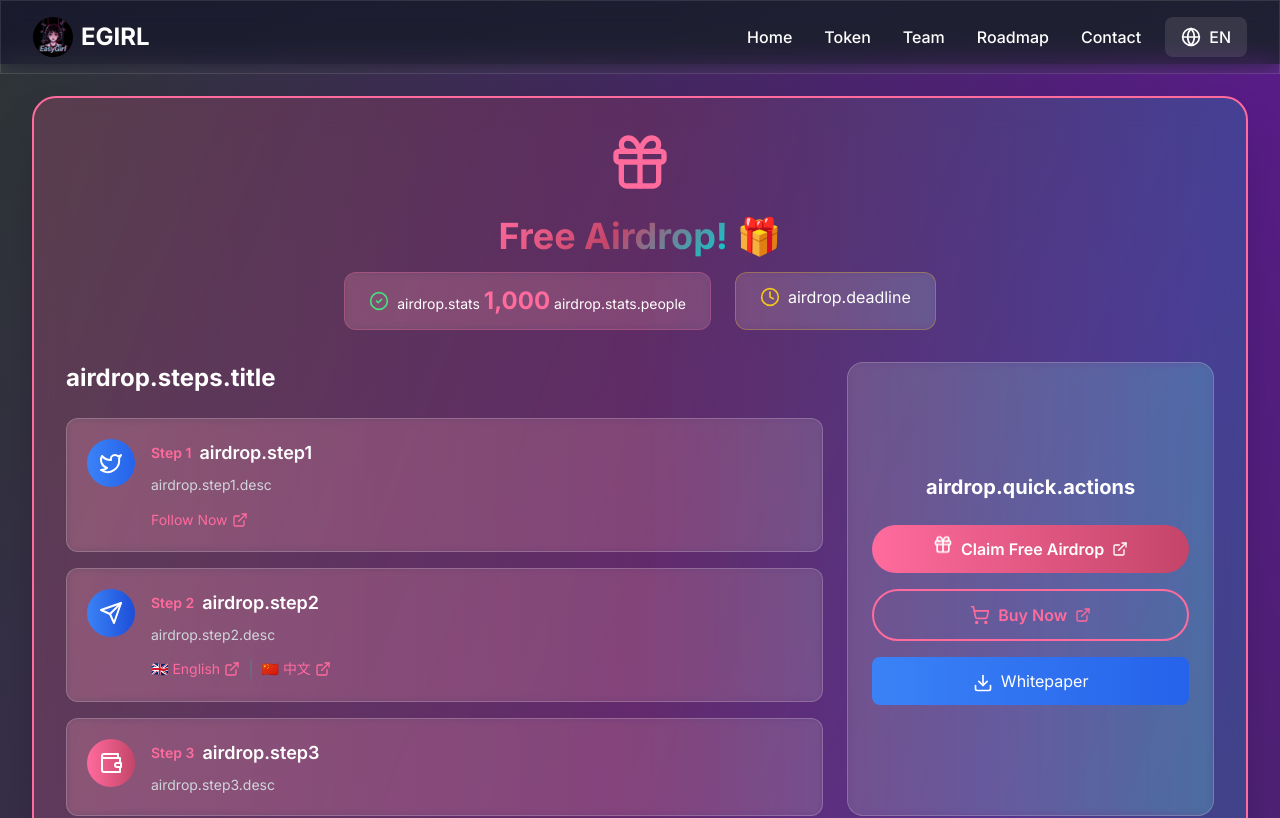
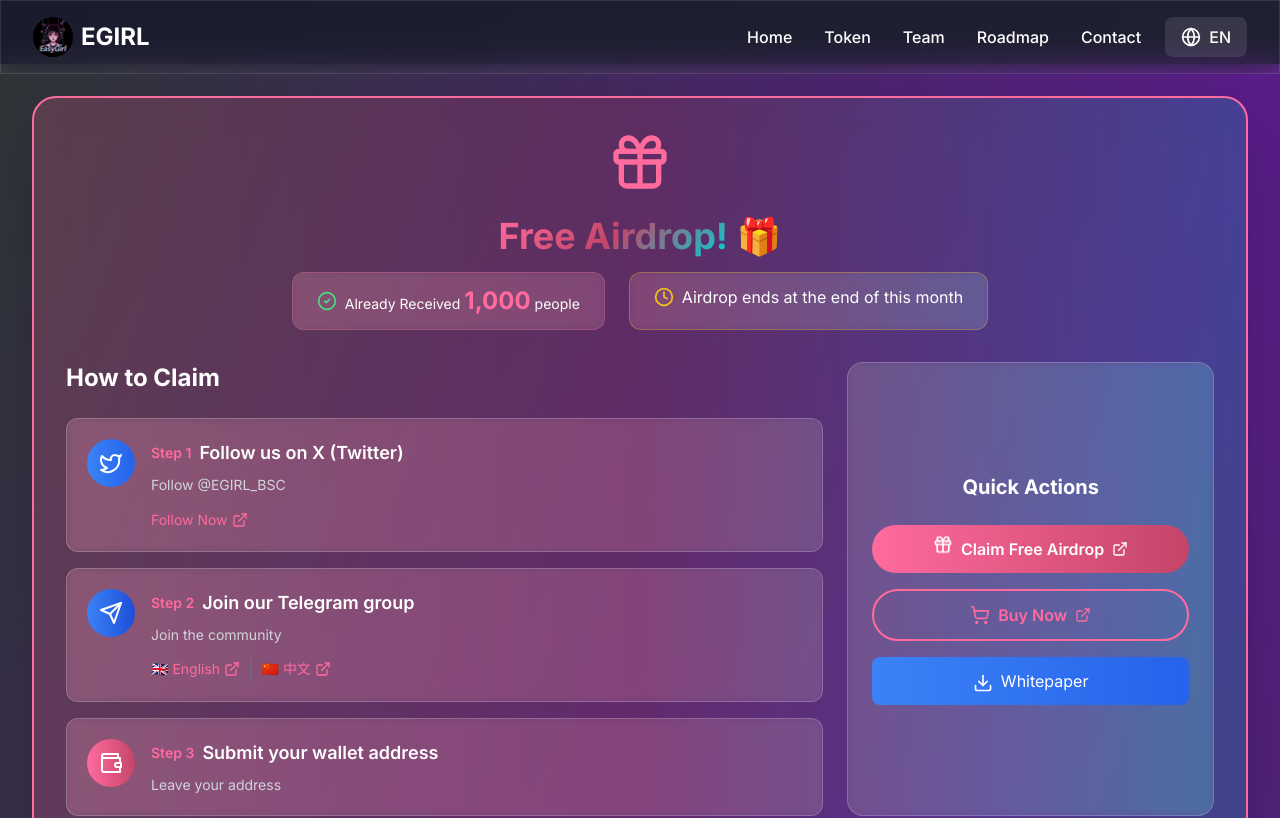
Before and after one commit to erere6232/egirl-website, a Next.js app: page / in a window 1280 px wide. Shown: the top 818 px of the page. Built offline with nearby package versions, Linux system fonts and the light colour scheme.

Commit message:
Update LanguageContext.tsx

```diff
--- a/contexts/LanguageContext.tsx
+++ b/contexts/LanguageContext.tsx
@@ -19,6 +19,18 @@
     'airdrop.description': 'Join our Telegram and submit your wallet address to receive',
     'airdrop.claim': 'Claim Free Airdrop',
     'airdrop.join': 'Join Telegram',
+    'airdrop.stats': 'Already Received',
+    'airdrop.stats.people': 'people',
+    'airdrop.deadline': 'Airdrop ends at the end of this month',
+    'airdrop.deadline.urgent': 'Hurry up! Limited time offer',
+    'airdrop.steps.title': 'How to Claim',
+    'airdrop.step1': 'Follow us on X (Twitter)',
+    'airdrop.step2': 'Join our Telegram group',
+    'airdrop.step3': 'Submit your wallet address',
+    'airdrop.step1.desc': 'Follow @EGIRL_BSC',
+    'airdrop.step2.desc': 'Join the community',
+    'airdrop.step3.desc': 'Leave your address',
+    'airdrop.quick.actions': 'Quick Actions',
     'buy.now': 'Buy EGIRL Now',
     'buy.now.short': 'Buy Now',
     'learn.more': 'Learn More',
@@ -62,6 +74,18 @@
     'airdrop.description': '加入我们的电报群并提交您的钱包地址，即可免费获得',
     'airdrop.claim': '领取免费空投',
     'airdrop.join': '加入电报群',
+    'airdrop.stats': '已有',
+    'airdrop.stats.people': '人获得了空投奖励',
+    'airdrop.deadline': '空投截至本月底',
+    'airdrop.deadline.urgent': '抓紧时间！限时优惠',
+    'airdrop.steps.title': '空投流程',
+    'airdrop.step1': '关注 X (Twitter)',
+    'airdrop.step2': '进入电报群',
+    'airdrop.step3': '留下钱包地址',
+    'airdrop.step1.desc': '关注 @EGIRL_BSC',
+    'airdrop.step2.desc': '加入社区',
+    'airdrop.step3.desc': '留下地址即可',
+    'airdrop.quick.actions': '快速操作',
     'buy.now': '立即购买 EGIRL',
     'buy.now.short': '立即购买',
     'learn.more': '了解更多',
```
